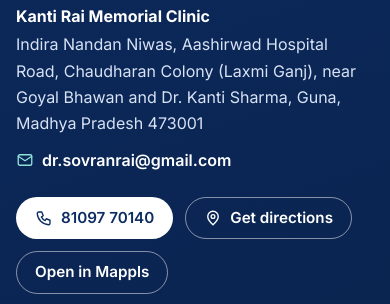
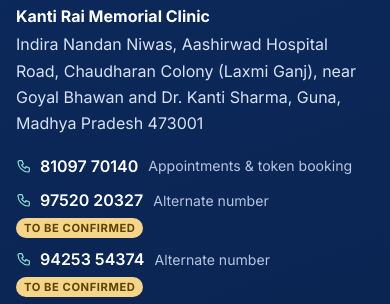
Before and after one commit to nitishiot/Doctorportfolio, a plain HTML site: page index.html in a window 390 px wide. Shown: the part 10656-10960 px from the top of the page. Drawn offline with Linux system fonts and the light colour scheme.

Commit message:
Show all three phone numbers, two marked to be confirmed
81097 70140 stays the booking number (clinic signboards). 97520 20327
(business card) and 94253 54374 (Mappls) are listed in the location
section and footer with a To be confirmed label, in English and Hindi.

Co-Authored-By: Claude Opus 5.5 <noreply@anthropic.com>
Claude-Session: https://claude.ai/code/session_01JhZGqR3eAcjoQrsC4CqxeD

```diff
--- a/assets/css/styles.css
+++ b/assets/css/styles.css
@@ -338,6 +338,15 @@ html[data-lang="hi"] .award .award__tag { letter-spacing: 0; font-size: .82rem;
 .note a { color: #fff; font-weight: 600; }
 .addr { font-style: normal; display: flex; flex-direction: column; gap: 2px; margin-bottom: 24px; }
 .addr strong { color: #fff; }
+.phones { list-style: none; margin: 14px 0 0; padding: 0; display: grid; gap: 8px; }
+.phones li { display: flex; flex-wrap: wrap; align-items: center; gap: 4px 10px; }
+.phones a { display: inline-flex; align-items: center; gap: 8px; color: #fff; font-weight: 600; text-decoration: none; white-space: nowrap; }
+.phones a:hover { text-decoration: underline; }
+.phones a .i { color: #8fe0d6; width: 16px; height: 16px; }
+.phones__note { font-size: .88rem; color: #b7c5e0; }
+.tbc { display: inline-block; font-size: .7rem; font-weight: 700; letter-spacing: .05em; text-transform: uppercase; padding: 1px 8px; border-radius: 999px; background: #f5d58a; color: #5c4203; white-space: nowrap; vertical-align: middle; }
+html[data-lang="hi"] .tbc { letter-spacing: 0; font-size: .78rem; text-transform: none; }
+.footer__muted { color: #8a9bbd; font-size: .85rem; }
 .addr__email { display: inline-flex; align-items: center; gap: 8px; margin-top: 8px; color: #fff; font-weight: 600; text-decoration: none; word-break: break-all; }
 .addr__email:hover { text-decoration: underline; }
 .addr__email .i { color: #8fe0d6; }
--- a/assets/js/main.js
+++ b/assets/js/main.js
@@ -134,6 +134,10 @@
     "visit.addr": "इन्दिरा नंदन निवास, आशीर्वाद हॉस्पिटल रोड, चौधरन कॉलोनी (लक्ष्मी गंज), गोयल भवन एवं डॉ. कांति शर्मा के पास, गुना, मध्य प्रदेश 473001",
     "visit.directions": "रास्ता देखें",
     "visit.mappls": "Mappls पर देखें",
+    "phone.main": "अपॉइंटमेंट व नंबर लगाने हेतु",
+    "phone.mainShort": "(अपॉइंटमेंट)",
+    "phone.alt": "वैकल्पिक नंबर",
+    "tbc": "पुष्टि होना बाकी",
 
     "gal.eyebrow": "गैलरी",
     "gal.title": "क्लिनिक की झलक",
--- a/index.html
+++ b/index.html
@@ -434,6 +434,23 @@
           <address class="addr">
             <strong data-i18n="visit.addrTitle">Kanti Rai Memorial Clinic</strong>
             <span data-i18n="visit.addr">Indira Nandan Niwas, Aashirwad Hospital Road, Chaudharan Colony (Laxmi Ganj), near Goyal Bhawan and Dr. Kanti Sharma, Guna, Madhya Pradesh 473001</span>
+            <!-- Remove each "To be confirmed" label once the doctor confirms that number. -->
+            <ul class="phones">
+              <li>
+                <a href="tel:+918109770140"><svg class="i" viewBox="0 0 24 24" aria-hidden="true"><path d="M5 4h4l2 5-2.5 1.5a11 11 0 0 0 5 5L15 13l5 2v4a2 2 0 0 1-2 2A16 16 0 0 1 3 6a2 2 0 0 1 2-2"/></svg>81097 70140</a>
+                <span class="phones__note" data-i18n="phone.main">Appointments &amp; token booking</span>
+              </li>
+              <li>
+                <a href="tel:+919752020327"><svg class="i" viewBox="0 0 24 24" aria-hidden="true"><path d="M5 4h4l2 5-2.5 1.5a11 11 0 0 0 5 5L15 13l5 2v4a2 2 0 0 1-2 2A16 16 0 0 1 3 6a2 2 0 0 1 2-2"/></svg>97520 20327</a>
+                <span class="phones__note" data-i18n="phone.alt">Alternate number</span>
+                <span class="tbc" data-i18n="tbc">To be confirmed</span>
+              </li>
+              <li>
+                <a href="tel:+919425354374"><svg class="i" viewBox="0 0 24 24" aria-hidden="true"><path d="M5 4h4l2 5-2.5 1.5a11 11 0 0 0 5 5L15 13l5 2v4a2 2 0 0 1-2 2A16 16 0 0 1 3 6a2 2 0 0 1 2-2"/></svg>94253 54374</a>
+                <span class="phones__note" data-i18n="phone.alt">Alternate number</span>
+                <span class="tbc" data-i18n="tbc">To be confirmed</span>
+              </li>
+            </ul>
             <a class="addr__email" href="mailto:dr.sovranrai@gmail.com">
               <svg class="i" viewBox="0 0 24 24" aria-hidden="true"><rect x="3" y="5" width="18" height="14" rx="2"/><path d="m3 7 9 6 9-6"/></svg>
               dr.sovranrai@gmail.com
@@ -504,7 +521,9 @@
       </div>
       <div>
         <p class="footer__h" data-i18n="footer.contact">Contact</p>
-        <p><a href="tel:+918109770140">+91 81097 70140</a></p>
+        <p><a href="tel:+918109770140">+91 81097 70140</a> <span class="footer__muted" data-i18n="phone.mainShort">(appointments)</span></p>
+        <p><a href="tel:+919752020327">+91 97520 20327</a> <span class="tbc" data-i18n="tbc">To be confirmed</span></p>
+        <p><a href="tel:+919425354374">+91 94253 54374</a> <span class="tbc" data-i18n="tbc">To be confirmed</span></p>
         <p><a href="mailto:dr.sovranrai@gmail.com">dr.sovranrai@gmail.com</a></p>
         <p data-i18n="footer.addr">Kanti Rai Memorial Clinic, Indira Nandan Niwas, Chaudharan Colony, Guna (M.P.) 473001</p>
       </div>
```
Also changed, not shown: 1 other file.
